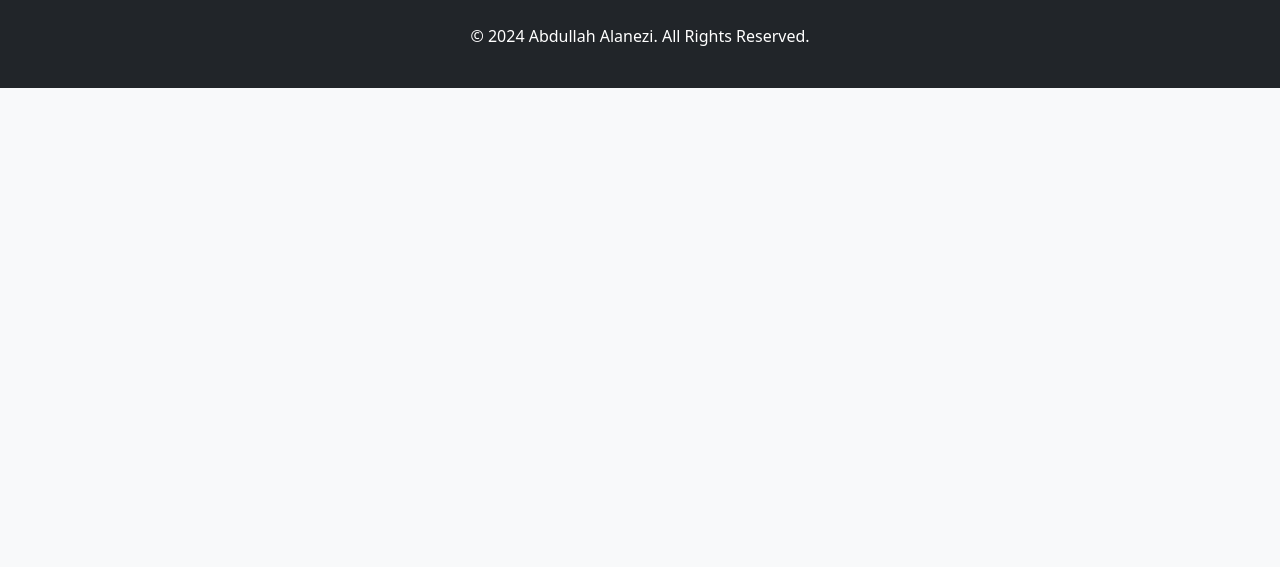
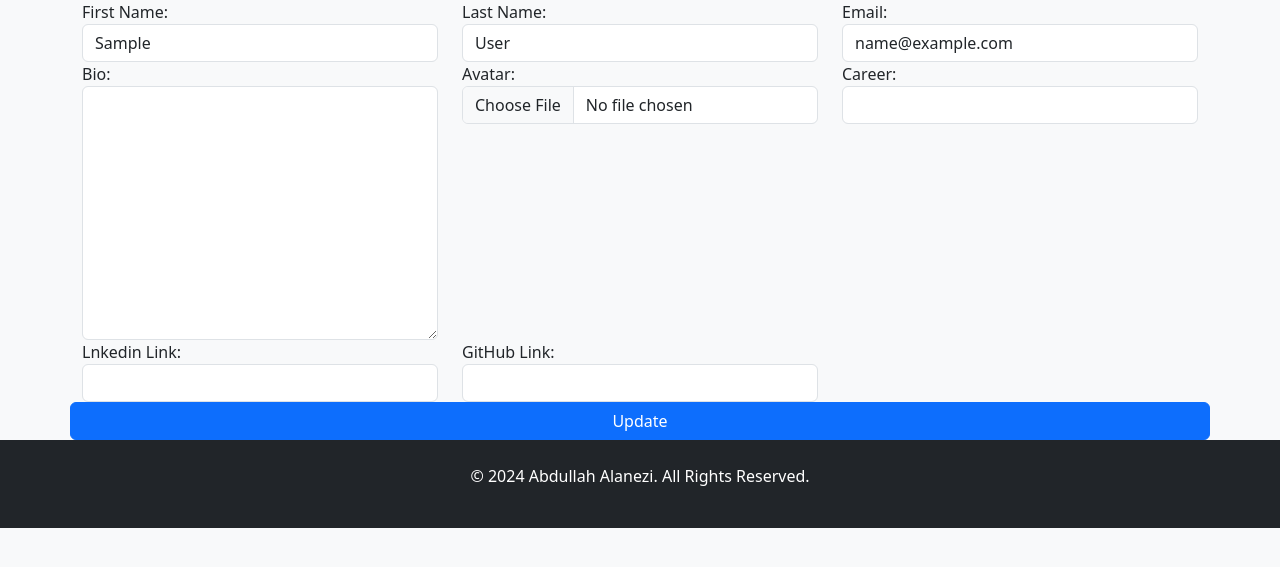
Before and after one commit to abdullah-alanezi/ProfilePlatform, a Django app: template ProfilePlatform/user/templates/user/update_profile.html in a window 1280 px wide. Shown: the part 56-623 px from the top of the page. Run offline with Django 5.2, Linux system fonts and the light colour scheme; the template is opened without the code that fills it, so the values that code supplies are empty; the visitor is signed in with stand-in values (Sample User, id 1); some libraries are stand-ins or nearby versions.

Commit message:
add feature make user update on his personal information

```diff
--- a/ProfilePlatform/main/templates/main/home.html
+++ b/ProfilePlatform/main/templates/main/home.html
@@ -5,5 +5,7 @@
 
 {% block content %}
 
+<div class="vh-100">
 
+</div>
 {% endblock %}
--- a/ProfilePlatform/user/templates/user/login.html
+++ b/ProfilePlatform/user/templates/user/login.html
@@ -7,7 +7,7 @@
 
 {% block content %}
 
-<div class="container">
+<div class="container vh-100">
     <div class="row">
         {% if msg %}
         <div class="art">
--- a/ProfilePlatform/user/templates/user/update_profile.html
+++ b/ProfilePlatform/user/templates/user/update_profile.html
@@ -6,5 +6,56 @@
 
 {% block content %}
 
+<div class="container">
+    <div class="row">
+        <div class="col-12">
+
+            <form class="row" action="{% url 'user:update_profile' request.user.id %}" method="post" enctype="multipart/form-data">
+                {% csrf_token %}
+                <div class="col-4" >
+                    <label for="">First Name:</label>
+                    <input class="form-control" type="text" name="first_name" required value="{{user.first_name}}">
+                </div>
+
+                <div class="col-4" >
+                    <label for="">Last Name:</label>
+                    <input class="form-control" type="text" required name="last_name" value="{{user.last_name}}">
+                </div>
+
+                <div class="col-4" >
+                    <label for="">Email:</label>
+                    <input class="form-control" type="email" name="email" required value="{{user.email}}">
+                </div>
+
+                <div class="col-4" >
+                    <label for="">Bio:</label>
+                    <textarea class="form-control" name="bio" id="" cols="30" rows="10">{{user.profile.bio}}</textarea>
+                </div>
+                <div class="col-4"  >
+                    <label for="">Avatar:</label>
+                    <input class="form-control" type="file" name="avatar" required>
+                </div>
+
+                <div class="col-4" >
+                    <label for="">Career:</label>
+                    <input class="form-control" type="text" name="career" required value="{{user.profile.career}}" >
+                </div>
+
+                <div class="col-4" >
+                    <label for="">Lnkedin Link:</label>
+                    <input class="form-control" type="url" name="linkedin" required value="{{user.profile.linkedin}}" >
+                </div>
+
+                <div class="col-4"  >
+                    <label for="">GitHub Link:</label>
+                    <input class="form-control" type="url" name="github" required value="{{user.profile.github}}">
+                </div>
+
+                <button type="submit" class="btn btn-primary">Update</button>
+
+            </form>
+        </div>
+    </div>
+</div>
 
 {% endblock %}
--- a/ProfilePlatform/user/urls.py
+++ b/ProfilePlatform/user/urls.py
@@ -9,4 +9,5 @@ urlpatterns =[
     path('logout/',views.logout_view,name='logout_view'),
     path('add/education',views.add_education,name= 'add_education'),
     path('add/skill/',views.add_skill,name='add_skill'),
+    path('update/profile/<user_id>/',views.update_profile,name='update_profile'),
 ]
```
Also changed, not shown: ProfilePlatform/main/templates/main/profile.html (+7 -7 lines), ProfilePlatform/user/views.py (+29 -1 lines), ProfilePlatform/media/images/2_2XuacRL.jpeg (added).
